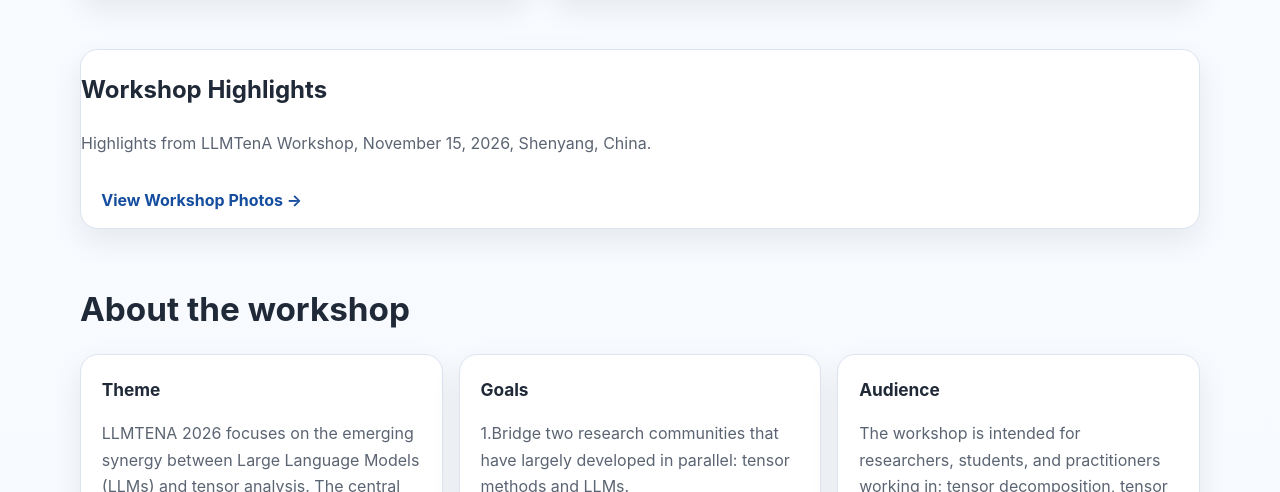
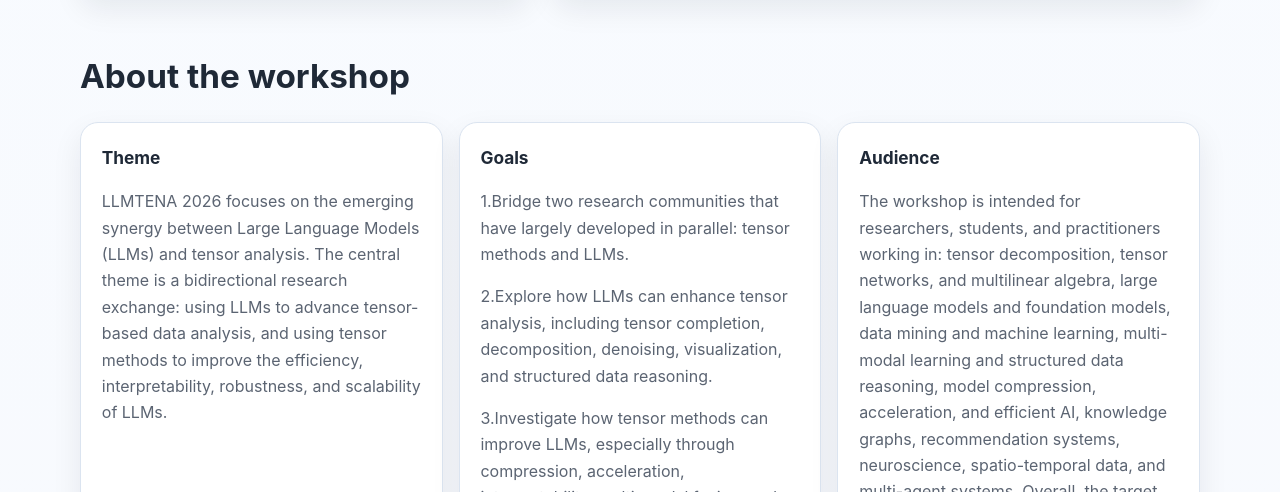
Before and after one commit to researchyes/ICDM2026-Workshop-LLMTenA, a plain HTML site: page index.html in a window 1280 px wide. Shown: the part 608-1100 px from the top of the page. Drawn offline with Linux system fonts and the light colour scheme.

Commit message:
Update index.html

```diff
--- a/index.html
+++ b/index.html
@@ -77,20 +77,6 @@
       </div>
     </section>
 
-<section class="section">
-  <div class="container">
-    <div class="card">
-      <h2>Workshop Highlights</h2>
-      <p class="muted">
-        Highlights from LLMTenA Workshop,
-        November 15, 2026, Shenyang, China.
-      </p>
-      <a href="photos.html" class="button">
-        View Workshop Photos →
-      </a>
-    </div>
-  </div>
-</section>
 
     <section class="section">
       <div class="container">
```
